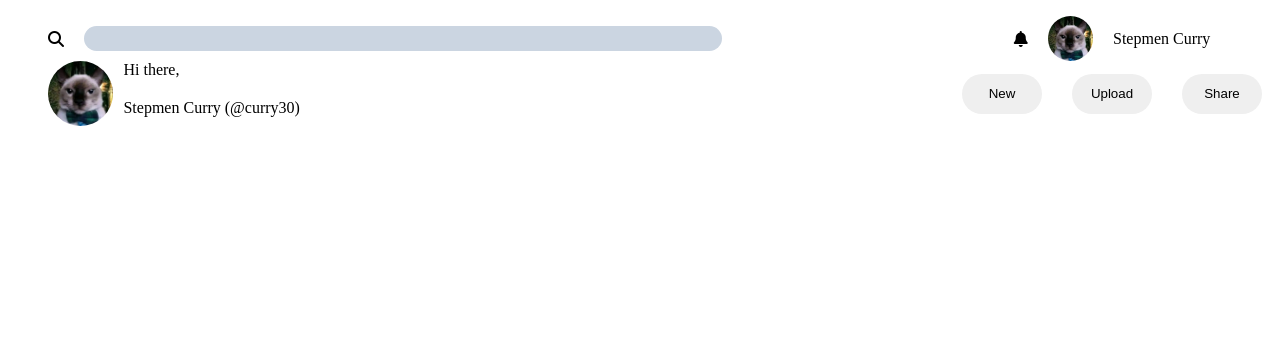
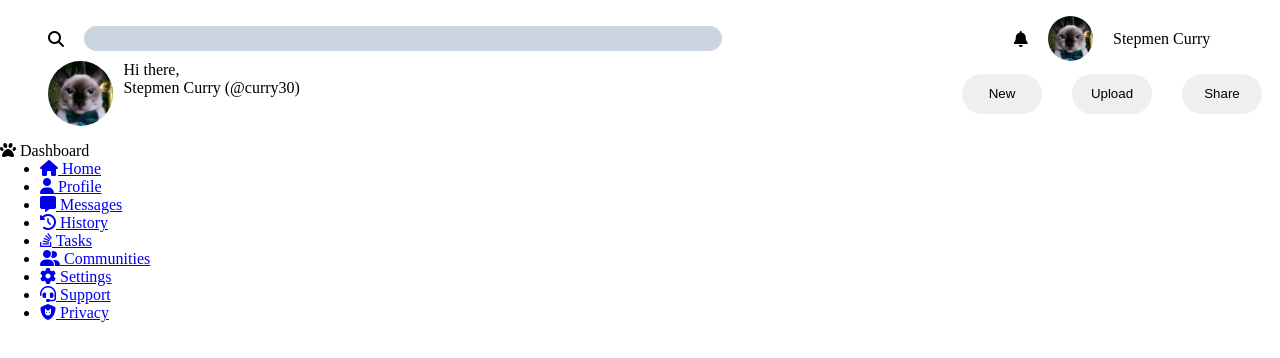
Before and after one commit to bangueco/dashboard, a plain HTML site: page index.html in a window 1280 px wide. Drawn offline with Linux system fonts and the light colour scheme.

Commit message:
Add icons for sidebar

```diff
--- a/index.html
+++ b/index.html
@@ -10,6 +10,7 @@
   <link rel="stylesheet" href="./assets/css/style.css">
 </head>
 <body>
+  <div class="container">
     <header>
       <div class="search-container">
         <i class="fa-solid fa-magnifying-glass"></i>
@@ -22,8 +23,10 @@
       </div>
       <div class="welcome-container">
         <img class="welcome-profile" src="./assets/images/catto.jpg" alt="profile picture">
+        <div class="greetings">
           <p>Hi there,</p>
           <p>Stepmen Curry (@curry30)</p>
+        </div>
       </div>
       <div class="buttons-container">
         <button>New</button>
@@ -32,10 +35,28 @@
       </div>
     </header>
     <div class="sidebar">
-
+      <div><i class="fa-solid fa-paw"></i> Dashboard</div>
+      <div class="sidebar-site-navigation">
+        <ul>
+          <li><a href="#"> <i class="fa-solid fa-house"></i> Home</a></li>
+          <li><a href="#"> <i class="fa-solid fa-user"></i> Profile</a></li>
+          <li><a href="#"> <i class="fa-solid fa-message"></i> Messages</a></li>
+          <li><a href="#"> <i class="fa-solid fa-clock-rotate-left"></i> History</a></li>
+          <li><a href="#"> <i class="fa-brands fa-stack-overflow"></i> Tasks</a></li>
+          <li><a href="#"> <i class="fa-solid fa-user-group"></i> Communities</a></li>
+        </ul>
+      </div>
+      <div class="sidebar-site-settings">
+        <ul>
+          <li><a href="#"> <i class="fa-solid fa-gear"></i> Settings</a></li>
+          <li><a href="#"> <i class="fa-solid fa-headset"></i> Support</a></li>
+          <li><a href="#"> <i class="fa-solid fa-shield-cat"></i> Privacy</a></li>
+        </ul>
+      </div>
     </div>
     <main>
 
     </main>
+  </div>
 </body>
 </html>
```
Lines whose indentation alone changed are shown as unchanged.
